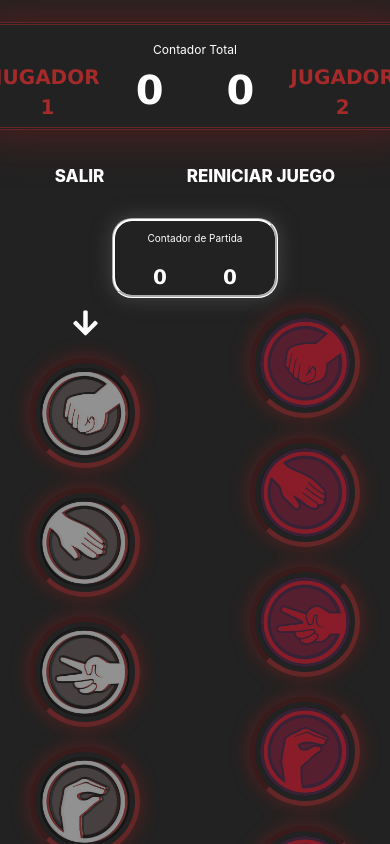
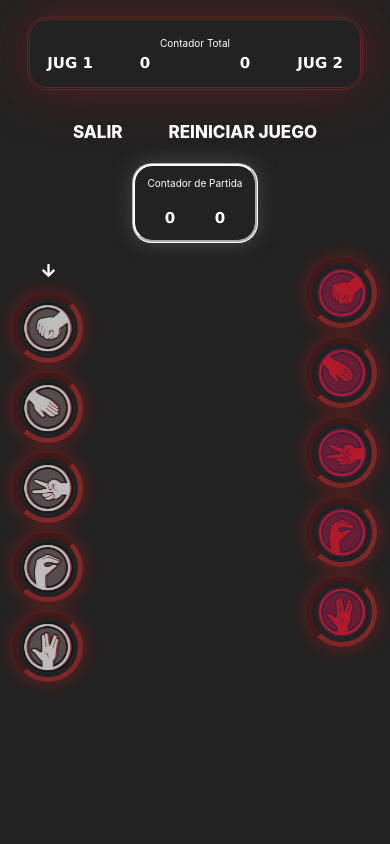
Before and after one commit to fabriciomarote/Piedra-papel-tijera-largarto-spock, a React (Create React App) app in the folder tp-integrador/: page /multiplayer in a window 390 px wide. Both pictures are taken after a click on the link "INICIAR PARTIDA". Shown: the top 844 px of the page. Built offline with nearby package versions, Linux system fonts and the light colour scheme.

Commit message:
MultiPlayer responsive, cambios por estilo y refactoring

```diff
--- a/tp-integrador/src/components/GameCounter.jsx
+++ b/tp-integrador/src/components/GameCounter.jsx
@@ -2,7 +2,7 @@ import '../styles/GameCounter.css';
 
 const GameCounter = (props) => {
 
-    const { player1, player2, namePlayer1, namePlayer2 } = props
+    const { player1, player2, namePlayer1, namePlayer2 } = props;
 
     return (
         <>
@@ -13,19 +13,18 @@ const GameCounter = (props) => {
                     </div>
                     <div className='counter-bottom'>
                         <div className='counter-total-left'>
-                            <p className='player'>{namePlayer1}</p>
+                            <p className='point'>{namePlayer1}</p>
                             <p className='point-total'>{player1}</p>
                         </div>
                         <div className='counter-total-right'>
                             <p className='point-total'>{player2}</p>
-                            <p className='player'>{namePlayer2}</p>
+                            <p className='point'>{namePlayer2}</p>
                         </div>
                     </div>
                 </div>
             </div>
         </>
-    )
-
-}
+    );
+};
 
 export default GameCounter;
--- a/tp-integrador/src/components/MultiPlayer.jsx
+++ b/tp-integrador/src/components/MultiPlayer.jsx
@@ -22,8 +22,8 @@ const MultiPlayer = () => {
     const goBack = () => navigate('/');
 
     const resetFullCounter = () => {
-        setCounterTotalPlayer1(0)
-        setCounterTotalPlayer2(0)
+        setCounterTotalPlayer1(0);
+        setCounterTotalPlayer2(0);
         setCounterPlayer1(0);
         setCounterPlayer2(0);
         resetPoint();
@@ -34,9 +34,9 @@ const MultiPlayer = () => {
         setCounterPlayer1(0);
         setCounterPlayer2(0);
         resetPoint();
-        if (counterPlayer1 == 3) {
+        if (counterPlayer1 === 3) {
             setCounterTotalPlayer1(counterTotalPlayer1 + 1);
-        } else if (counterPlayer2 == 3) {
+        } else if (counterPlayer2 === 3) {
             setCounterTotalPlayer2(counterTotalPlayer2 + 1);
         }
     };
@@ -50,7 +50,7 @@ const MultiPlayer = () => {
 
     const clickHandler = (value, selected) => {
         if (!buttonsBlocked) {
-            if (selected == player1Selection) {
+            if (selected === player1Selection) {
                 setPlayer1Selection(value);
             } else {
                 setPlayer2Selection(value);
@@ -67,7 +67,7 @@ const MultiPlayer = () => {
         if (selection1.win.includes(selection2.name)) {
             setCounterPlayer1(counterPlayer1 + 1);
             setMsgOutput("Ganó el punto jugador 1");
-        } else if ( selection1.name == selection2.name) {
+        } else if ( selection1.name === selection2.name) {
             setMsgOutput("Han empatado el punto");
         } else {
             setCounterPlayer2(counterPlayer2 + 1);
@@ -76,7 +76,7 @@ const MultiPlayer = () => {
     };
 
     const iconByStateLeft = () => {
-            if (player1Selection == null && player2Selection == null) {
+        if (player1Selection === null && player2Selection === null) {
             return(
                 <>
                     <div className='box-arrow'>
@@ -84,11 +84,11 @@ const MultiPlayer = () => {
                     </div>
                 </>
             );
-            }
-    }
+        };
+    };
 
     const iconByStateRight = () => {
-        if (player1Selection != null && player2Selection == null) {
+        if (player1Selection != null && player2Selection === null) {
             return(
                <>
                     <div className='box-arrow'>
@@ -96,12 +96,12 @@ const MultiPlayer = () => {
                     </div>
                </>
             );
-        }
-}
+        };
+    };
 
     const renderStarting  = () => {
         if (state) {
-             if (counterPlayer1 == 3) {
+             if (counterPlayer1 === 3) {
                 return (
                     <>
                         <div className='col-lg-12 col-md-12 col-sm-12 col-xs-12 counter-multiplayer'>
@@ -109,22 +109,22 @@ const MultiPlayer = () => {
                             <div className='box-end-game'>
                                 <div className='box-content'>
                                     <img className='winner-image-multi' src={win} alt="imagen"/>
-                                    <p className='msg-end'>¡Ganó la partida JUGADOR 1!</p>
+                                    <p className='msg-end-mp'>¡Ganó la partida JUGADOR 1!</p>
                                 </div>
                             </div>
                         </div>
                     </>
                 );
             }
-            else if (counterPlayer2 == 3) {
+            else if (counterPlayer2 === 3) {
                 return (
                     <>
                         <div className='col-lg-12 col-md-12 col-sm-12 col-xs-12 counter-multiplayer'>
                             <Counter player1={counterPlayer1} player2={counterPlayer2}/>
                             <div className='box-end-game'>
-                                <div className='box-content'>
+                                <div className='box-content-mp'>
                                     <img className='winner-image-multi' src={win} alt="imagen"/>
-                                    <p className='msg-end'>¡Ganó la partida JUGADOR 2!</p>
+                                    <p className='msg-end-mp'>¡Ganó la partida JUGADOR 2!</p>
                                 </div>
                             </div>
                         </div>
@@ -138,20 +138,20 @@ const MultiPlayer = () => {
                         <Counter player1={counterPlayer1} player2={counterPlayer2}/>
                         </div>
                         <div className='col-lg-12 col-md-12 col-sm-12 col-xs-12'>
-                            <div className='col-lg-12 col-md-12 col-sm-12 col-xs-12 game-container-multiplayer'>
-                                <div className='col-lg-4 col-md-12 col-sm-12 col-xs-12 game-left'>
-                                    <div className='col-lg-12 col-md-12 col-sm-12 col-xs-12 box-buttons-content-multiplayer'>
+                            <div className='game-container-multiplayer'>
+                                <div className='col-lg-4 col-md-4 col-sm-4col-xs-1 game-left'>
+                                    <div className='box-buttons-content-multiplayer'>
                                         {iconByStateLeft()}
                                         {selections.map((select, index) => (
                                             <img key={index} className='img-multiplayer' onClick={() => clickHandler(select, player1Selection)} src={select.src1} alt="imagen"/>
                                         ))}
                                     </div>
                                 </div>
-                                <div className='col-lg-4 col-md-12 col-sm-12 col-xs-12 game-medium'>
+                                <div className='col-lg-4 col-md-4 col-sm-4 col-xs-10 game-medium'>
                                     {renderSelections()}
                                 </div>
-                                <div className='col-lg-4 col-md-12 col-sm-12 col-xs-12 game-right'>
-                                    <div className='col-lg-12 col-md-12 col-sm-12 col-xs-12 box-buttons-content-multiplayer'>
+                                <div className='col-lg-4 col-md-4 col-sm-4 col-xs-1 game-right'>
+                                    <div className='box-buttons-content-multiplayer'>
                                         {iconByStateRight()}
                                         {selections.map((select, index) => (
                                             <img key={index} className='img-multiplayer' onClick={() => clickHandler(select, player2Selection)} src={select.src2} alt="imagen"/>
@@ -183,12 +183,12 @@ const MultiPlayer = () => {
             return (
                 <>
                     <div className='box-selections-content'>
+                        <div className='msg-output'>
+                            <p className='msg-mp'>{msgOutput}</p>
+                        </div>
                         <div className='box-buttons-selected-content'>
                             <img className='selection-image-mp' src={player1Selection.src1} alt="imagen"/>
                             <img className='selection-image-mp' src={player2Selection.src2} alt="imagen"/>
-                        </div>
-                        <div className='msg-output'>
-                            <p className='msg'>{msgOutput}</p>
                         </div>
                         <div className='msg-output'>
                             <a onClick={resetPoint} className="btn-gp" id='btn-multi'>JUGAR SIGUIENTE PUNTO</a>
@@ -201,13 +201,13 @@ const MultiPlayer = () => {
 
     const renderByState = () => {
         if (state) {
-            if (counterPlayer1 == 3 || counterPlayer2 == 3) {
+            if (counterPlayer1 === 3 || counterPlayer2 === 3) {
                 return (
                     <>
                         <a onClick={resetCounter} className="btn-gp" id='btn-navbar'>JUGAR OTRA PARTIDA</a>
                     </>
                 );
-            }
+            };
             return (
                 <>
                     <a onClick={resetFullCounter} className="btn-gp">REINICIAR JUEGO</a>
@@ -227,7 +227,7 @@ const MultiPlayer = () => {
         if (player1Selection != null && player2Selection != null) {
             compareAndSetStates(player1Selection, player2Selection);
             setButtonsBlocked(true);
-        }
+        };
     }, [player1Selection, player2Selection]);
 
     return (
@@ -235,7 +235,7 @@ const MultiPlayer = () => {
             <div className='col-lg-12 col-md-12 col-sm-12 col-xs-12 gamePage-container'>
                 <div className='col-lg-12 col-md-12 col-sm-12 col-xs-12 navbar'>
                     <div className='col-lg-12 col-md-12 col-sm-12 col-xs-12 navbar-top'>
-                    <GameCounter player1={counterTotalPlayer1} player2={counterTotalPlayer2} namePlayer1={"JUGADOR 1"} namePlayer2={"JUGADOR 2"}/>
+                    <GameCounter player1={counterTotalPlayer1} player2={counterTotalPlayer2} namePlayer1={"JUG 1"} namePlayer2={"JUG 2"}/>
                     </div>
                     <div className='col-lg-12 col-md-12 col-sm-12 col-xs-12 navbar-bottom'>
                         <a onClick={goBack} className="btn-gp">SALIR</a>
--- a/tp-integrador/src/styles/Counter.css
+++ b/tp-integrador/src/styles/Counter.css
@@ -34,20 +34,11 @@
     font-size: 10px;
 }
 
-.p-counter {
-    color: rgb(255, 255, 255);
-    font-size: 35px;
-}
-
-.player {
-    color: rgb(255, 255, 255);
-}
-
 .point {
-    font-size:  20px;
+    font-size: 15px;
     font-weight: 900;
     color: white;
-    width: 70px;
+    width: 50px;
     border-radius: 5px;
     text-align: center;
     font-family:Verdana, Geneva, Tahoma, sans-serif
--- a/tp-integrador/src/styles/GameCounter.css
+++ b/tp-integrador/src/styles/GameCounter.css
@@ -27,17 +27,21 @@
 
 .title-counter-total {
     color: rgb(255, 255, 255);
-    font-size: 12px;
+    font-size: 10px;
     margin: 1px;
 }
 
+.player {
+    color: rgb(255, 255, 255);
+    font-size: 10px;
+}
+
 .point-total {
-    font-size:  40px;
+    font-size:  15px;
     font-weight: 900;
     color: rgb(255, 255, 255);
     width: 100px;
     border-radius: 5px;
     text-align: center;
     font-family:Verdana, Geneva, Tahoma, sans-serif;
-    margin-bottom: 20px;
 }
--- a/tp-integrador/src/styles/MultiPlayer.css
+++ b/tp-integrador/src/styles/MultiPlayer.css
@@ -1,11 +1,9 @@
-
 .game-container-multiplayer {
     display: flex;
 }
 
 .game-medium {
     display: flex;
-    justify-content: center;
     align-items: center;
 }
 
@@ -17,25 +15,25 @@
 }
 
 .img-multiplayer {
-    width: 110px;
+    width: 100px;
     border-radius: 150px;
-    opacity: .5;
+    opacity: .7;
     border-style:inset;
     border-width: 5px;
     border-color: brown;
     box-shadow: 0px 0px 20px rgb(149, 29, 29);
     padding: 5px;
-    margin: 10px;
+    margin: 5px;
     cursor: pointer;
 }
 
 .img-multiplayer:hover {
-    opacity: 4.6;
+    opacity: 2.5;
     transform: scale(1.1);
 }
 
 .counter-multiplayer {
-    margin-top: 20px;
+    margin-top: 10px;
 }
 
 .selection-image-mp {
@@ -50,10 +48,6 @@
     margin: 10px;
 }
 
-.box-end-game {
-    margin-top: 10px;
-}
-
 .winner-image-multi {
     margin-left: 40px;
     width: 300px;
@@ -62,6 +56,33 @@
 
 #btn-multi {
     font-size: 20px;
+}
+
+.msg-end-mp {
+    font-size: 25px;
+    font-weight: 900;
+    color: white;
+    text-align: center;
+    margin: 10px;
+}
+
+.msg-output {
+    font-weight: 800;
+}
+
+.box-content-mp {
+    display: grid;
+    justify-content: center;
+    align-items: center;
+    border-style:solid;
+    border-width: 2px;
+    border-color: brown;
+    color: white;
+    box-shadow: 0px 0px 25px
+    rgba(148, 23, 23, 0.9);
+    border-radius: 20px;
+    height: 100%;
+    padding: 0px;
 }
 
 .box-arrow {
@@ -93,3 +114,103 @@
     transform: translate(0px, 5px);
     }
 }
+
+@media (max-width: 1199px) and (min-width: 992px) {
+    .game-medium {
+        display: flex;
+        align-items: center;
+        height: 550px;
+    }
+    .selection-image-mp {
+        width: 140px;
+        margin: 0x;
+    }
+    .img-multiplayer {
+        width: 80px;
+        padding: 0px;
+        margin: 5px;
+    }
+    .msg-output {
+        font-size: 22px;
+    }
+    .arrow {
+        width: 30px;
+        height: 15px;
+    }
+}
+
+@media (max-width: 991px) and (min-width: 768px) {
+    .selection-image-mp {
+        width: 100px;
+        margin: 0x;
+    }
+    .img-multiplayer {
+        width: 70px;
+        padding: 0px;
+        margin: 5px;
+    }
+    .msg-output {
+        font-size: 15px;
+    }
+    #btn-multi {
+        font-size: 15px;
+    }
+    .arrow {
+        width: 30px;
+        height: 15px;
+    }
+}
+
+@media (max-width: 767px) {
+    .game-container-multiplayer {
+        margin-top: 10px;
+        width: 100%;
+    }
+    .game-left {
+        justify-content: center;
+        justify-content: left;
+    }
+    .game-medium {
+        justify-content: center;
+    }
+    .game-right {
+        justify-content: center;
+        justify-content: right;
+    }
+    .selection-image-mp {
+        width: 70px;
+        margin: 0x;
+        padding: 0px;
+        border-width: 5px;
+        margin-left: 20px;
+    }
+    .img-multiplayer {
+        width: 70px;
+        border-radius: 150px;
+    }
+    .msg-output {
+        font-size: 10px;
+    }
+    #btn-multi {
+        font-size: 10px;
+    }
+    .msg-end-mp {
+        font-size: 10px;
+    }
+    .winner-image-multi {
+        margin-right: 35px;
+        width: 250px;
+        height: 250px;
+    }
+    .box-content-mp {
+        border-width: 2px;
+        border-radius: 20px;
+        height: 100%;
+        padding: 0px;
+    }
+    .arrow {
+        width: 15px;
+        height: 15px;
+        margin-bottom: 20px;
+    }
+}
--- a/tp-integrador/src/styles/SinglePlayer.css
+++ b/tp-integrador/src/styles/SinglePlayer.css
@@ -10,6 +10,7 @@
     justify-content: center;
     align-items: center;
     color: white;
+    width: 100%;
 }
 
 .navbar-top, .navbar-bottom {
@@ -41,7 +42,7 @@
 .img {
     width: 100px;
     border-radius: 150px;
-    opacity: .5;
+    opacity: .9;
     border-style:inset;
     border-width: 5px;
     border-color: brown;
@@ -52,7 +53,7 @@
 
 .img:hover {
     opacity: 4.6;
-    transform: scale(1.1);
+    transform: scale(1.4);
 }
 
 .box-buttons-content {
@@ -96,7 +97,7 @@
 }
 
 .selection-image {
-    width: 135px;
+    width: 160px;
     border-radius: 150px;
     border-style:inset;
     border-width: 5px;
@@ -168,9 +169,8 @@
         left: 39%;
     }
     .title span {
-        font-size: 4.4vw;
+        font-size: 4.3vw;
     }
-
     .game-container-singlePlayer {
         width: 800px;
     }
@@ -208,7 +208,6 @@
     .game-container-singlePlayer  {
         width: 500px;
     }
-
     .img {
         width: 100px;
         border-radius: 150px;
@@ -222,7 +221,6 @@
         width: 500px;
         height: 100%;
     }
-
     .title {
         top: 50%;
         left: 32%;
@@ -230,20 +228,17 @@
     .title span {
         font-size: 8vw;
     }
-
     .game-container-singlePlayer  {
         width:100%;
     }
-
     .img {
         width: 60px;
         padding: 5px;
         margin: 10px;
         margin-top: 40px;
     }
-
     .selection-image {
-        width: 140px;
+        width: 120px;
         border-radius: 150px;
         border-style:inset;
         border-width: 5px;
@@ -253,4 +248,10 @@
         padding: 5px;
         margin: 20px;
     }
+    .msg-output {
+        font-size: 50px;
+    }
+    .msg {
+        font-size: 20px;
+    }
 }
```
Also changed, not shown: tp-integrador/src/components/Counter.jsx (+3 -4 lines), tp-integrador/src/components/SinglePlayer.jsx (+13 -14 lines), tp-integrador/src/styles/MainPage.css (+23 -9 lines). Lines whose indentation alone changed are shown as unchanged.
